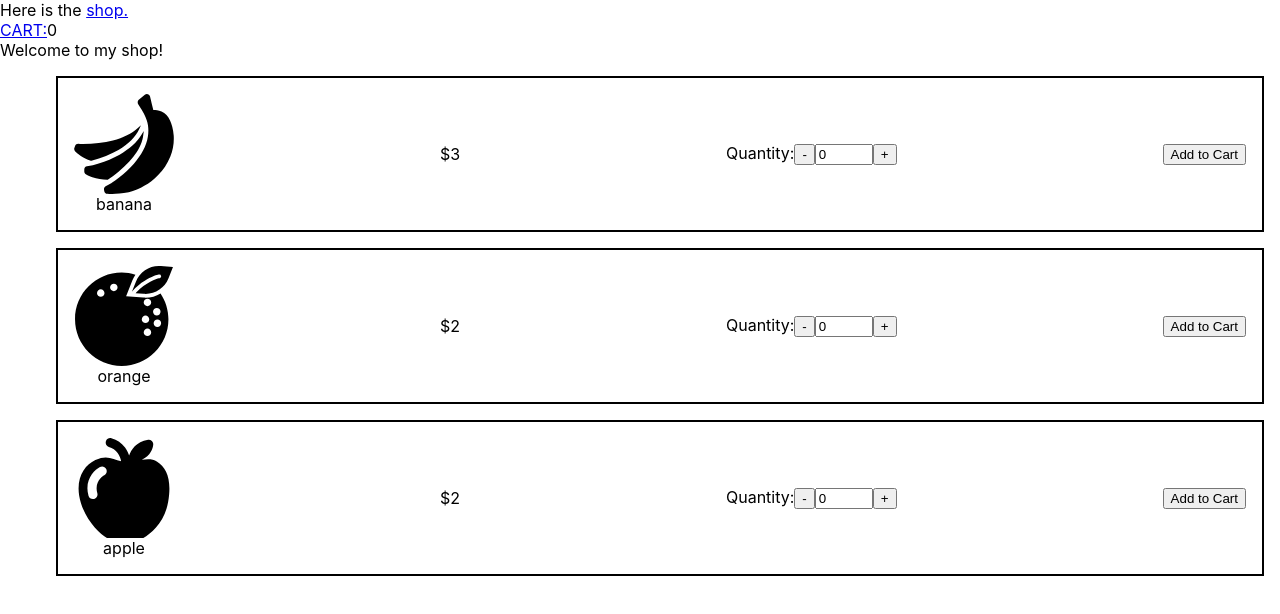
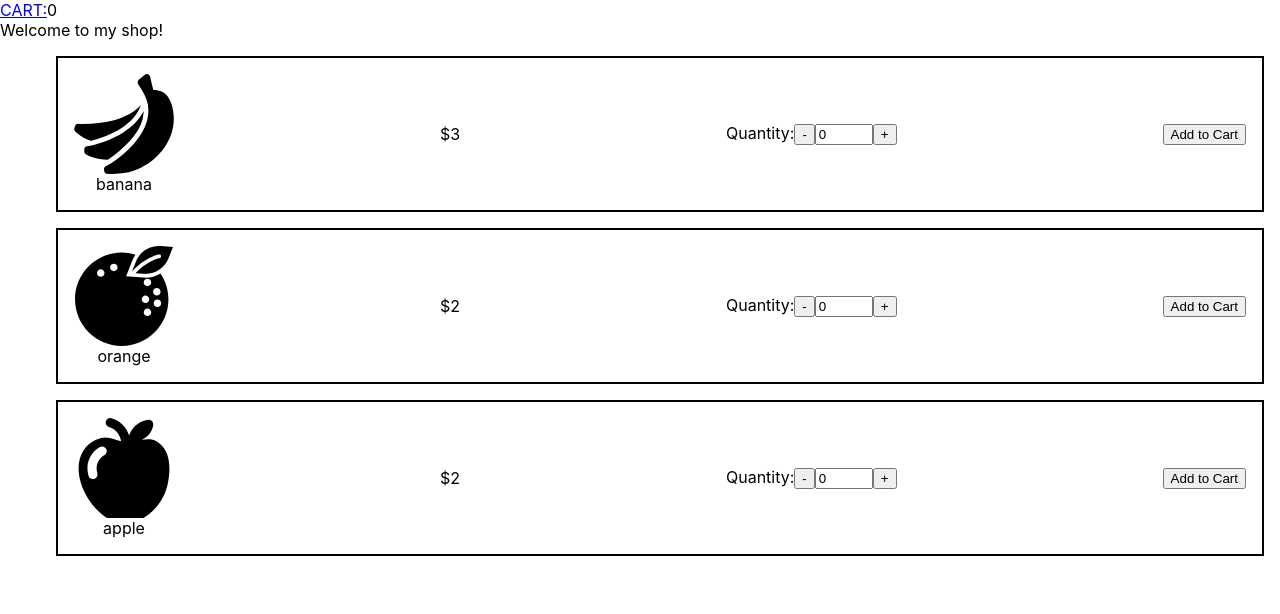
Before and after one commit to sbusenba/odin-shopping-cart, a React (Create React App) app: page /shop in a window 1280 px wide. Shown: the top 614 px of the page. Built offline with nearby package versions, Linux system fonts and the light colour scheme.

Commit message:
remove shop link from shop page.

```diff
--- a/src/components/Store.js
+++ b/src/components/Store.js
@@ -8,6 +8,9 @@ function Store (){
     let productList = [{name:"banana",price:3,image:bananaImg},
                        {name:"orange",price:2,image:orangeImg},
                        {name:"apple",price:2,image:appleImg},]
+    const [products,setProducts] =useState(productList)
+    const [cartList,setCartList] = useState([])
+
     const addToCart = ({name,price,quantity})=>{
         quantity = parseInt(quantity)
         if (quantity>0){
@@ -15,12 +18,12 @@ function Store (){
         }
     }
 
-    const [products,setProducts] =useState(productList)
-    const [cartList,setCartList] = useState([])
+    const updateCart=(updatedCart)=>{
+        setCartList(updatedCart)
+    }
+
     return (<div>
-        <div>Here is the <Link to="shop" >shop.</Link></div>
         <div><Link to="cart" >CART:</Link>{cartList.length}</div>
-
         <Outlet context = {[products,cartList,addToCart]}/>
     </div>)
 }
```
